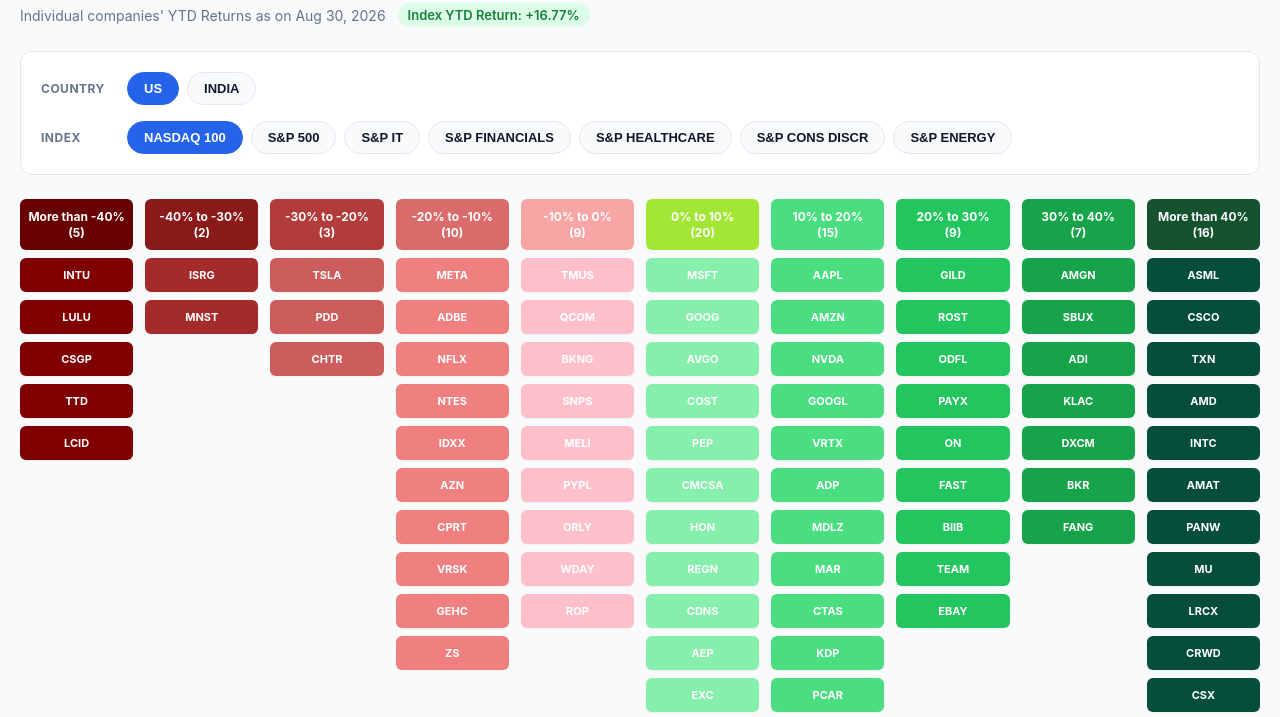
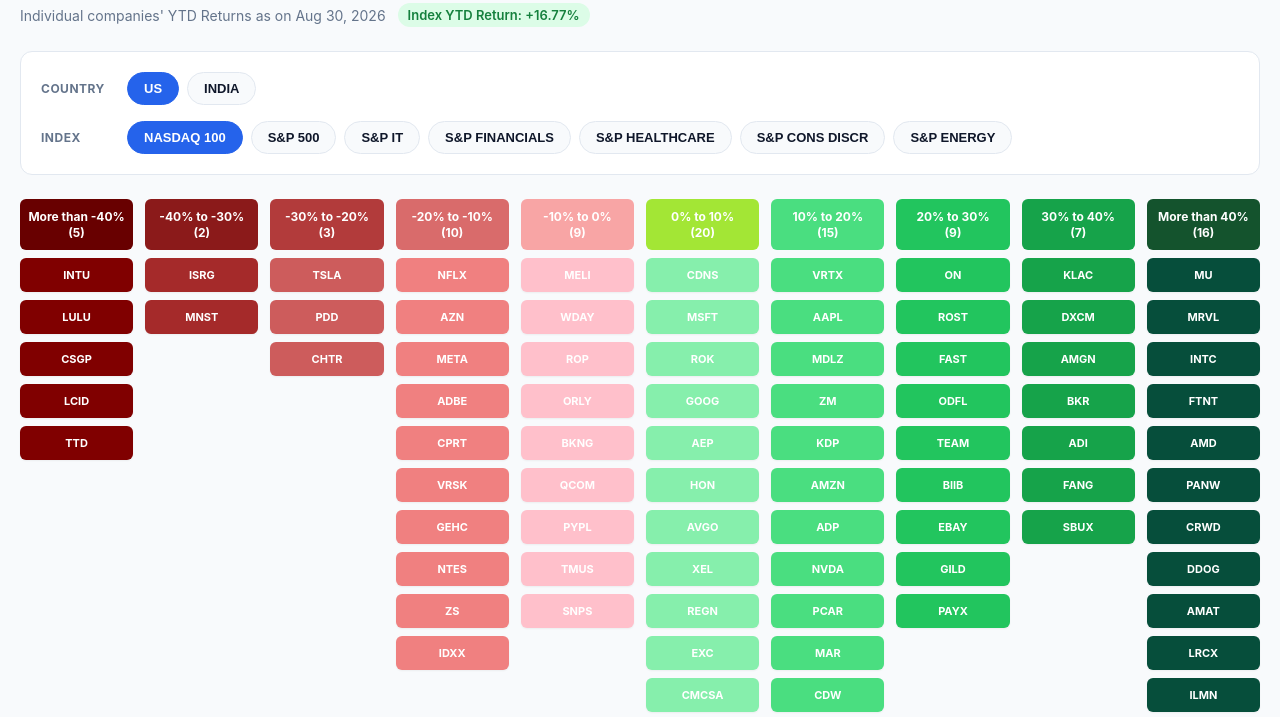
Before and after one commit to suryasripati/distribution-of-returns, a plain HTML site: page index.html in a window 1280 px wide. Shown: the part 67-784 px from the top of the page. Drawn offline with Linux system fonts and the light colour scheme.

Commit message:
Sort companies by YTD return in filtered results
Added sorting functionality to filter companies by YTD return.

```diff
--- a/index.html
+++ b/index.html
@@ -254,6 +254,9 @@
         return item.ytd >= b.min && item.ytd < b.max;
       });
 
+      // Sort companies inside each bucket by YTD return (highest performance first)
+      filtered.sort((a, b) => b.ytd - a.ytd);
+
       const col = document.createElement('div');
       col.className = 'bucket-column';
 
```
